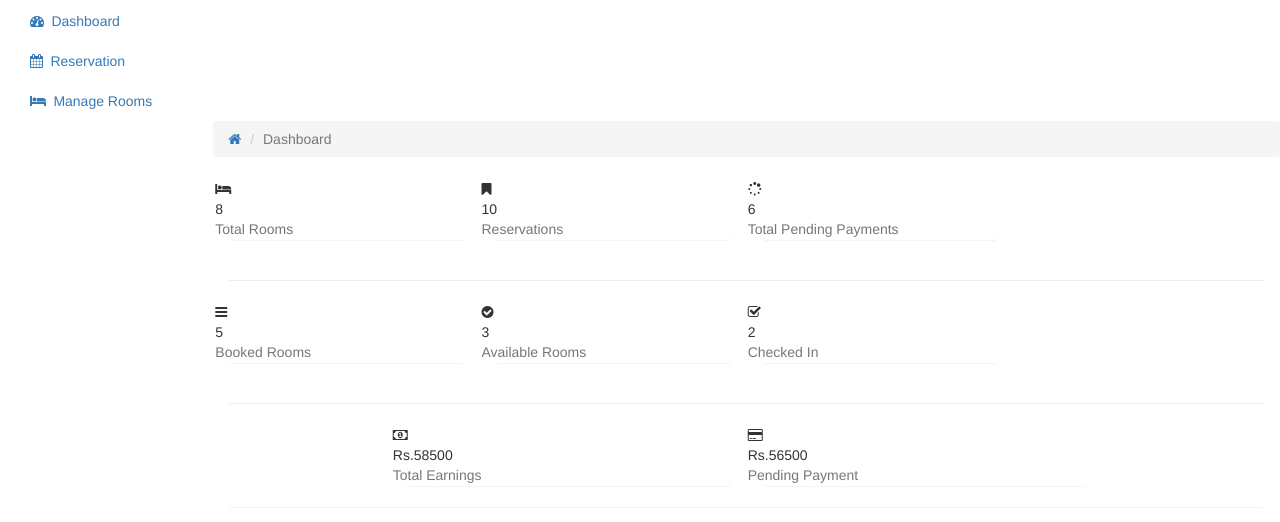
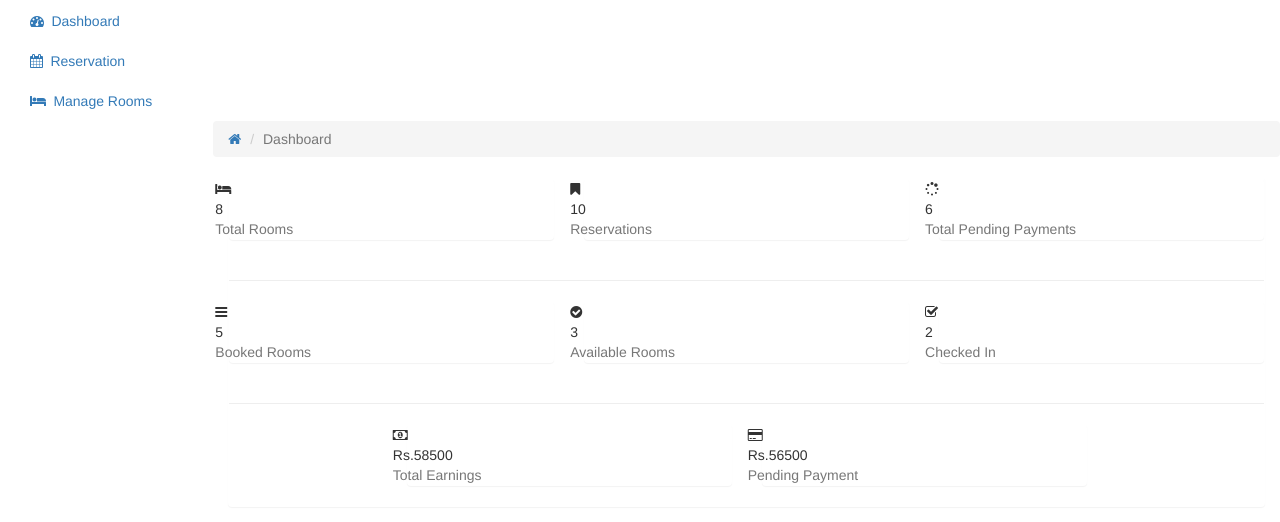
Before and after one commit to Lovedeep0022/Scaler-Assignment, a PHP site: page /index.php?dashboard in a window 1280 px wide. Shown: the part 241-763 px from the top of the page. Run offline with PHP 8.4, Linux system fonts and the light colour scheme; a user stored in the database is signed in; data comes from the database, SQL or seed files in the repository; some libraries are stand-ins or nearby versions.

Commit message:
Update dashboard.php

```diff
--- a/HotelMS-PHP/dashboard.php
+++ b/HotelMS-PHP/dashboard.php
@@ -12,7 +12,7 @@
 
 		<div class="panel panel-container">
 			<div class="row">
-				<div class="col-xs-6 col-md-3 col-lg-3 no-padding">
+				<div class="col-xs-6 col-md-3 col-lg-4 no-padding">
 					<div class="panel panel-teal panel-widget border-right">
 						<div class="row no-padding"><em class="fa fa-xl fa-bed color-blue"></em>
 							<div class="large"><?php include 'counters/room-count.php'?></div>
@@ -20,7 +20,7 @@
 						</div>
 					</div>
 				</div>
-				<div class="col-xs-6 col-md-3 col-lg-3 no-padding">
+				<div class="col-xs-6 col-md-3 col-lg-4 no-padding">
 					<div class="panel panel-blue panel-widget border-right">
 						<div class="row no-padding"><em class="fa fa-xl fa-bookmark color-orange"></em>
 							<div class="large"><?php include 'counters/reserve-count.php'?></div>
@@ -29,7 +29,7 @@
 					</div>
 				</div>
 
-				<div class="col-xs-6 col-md-3 col-lg-3 no-padding">
+				<div class="col-xs-6 col-md-3 col-lg-4 no-padding">
 					<div class="panel panel-red panel-widget ">
 						<div class="row no-padding"><em class="fa fa-xl fa-spinner color-blue"></em>
 							<div class="large"><?php include 'counters/pendingpay-count.php'?></div>
@@ -43,7 +43,7 @@
 			<hr>
 
 			<div class="row">
-				<div class="col-xs-6 col-md-3 col-lg-3 no-padding">
+				<div class="col-xs-6 col-md-3 col-lg-4 no-padding">
 					<div class="panel panel-teal panel-widget border-right">
 						<div class="row no-padding"><em class="fa fa-xl fa-reorder color-red"></em>
 							<div class="large"><?php include 'counters/bookedroom-count.php'?></div>
@@ -51,7 +51,7 @@
 						</div>
 					</div>
 				</div>
-				<div class="col-xs-6 col-md-3 col-lg-3 no-padding">
+				<div class="col-xs-6 col-md-3 col-lg-4 no-padding">
 					<div class="panel panel-blue panel-widget border-right">
 						<div class="row no-padding"><em class="fa fa-xl fa-check-circle color-green"></em>
 							<div class="large"><?php include 'counters/avrooms-count.php'?></div>
@@ -59,7 +59,7 @@
 						</div>
 					</div>
 				</div>
-				<div class="col-xs-6 col-md-3 col-lg-3 no-padding">
+				<div class="col-xs-6 col-md-3 col-lg-4 no-padding">
 					<div class="panel panel-orange panel-widget border-right">
 						<div class="row no-padding"><em class="fa fa-xl fa-check-square-o color-magg"></em>
 							<div class="large"><?php include 'counters/checkedin-count.php'?></div>
```
